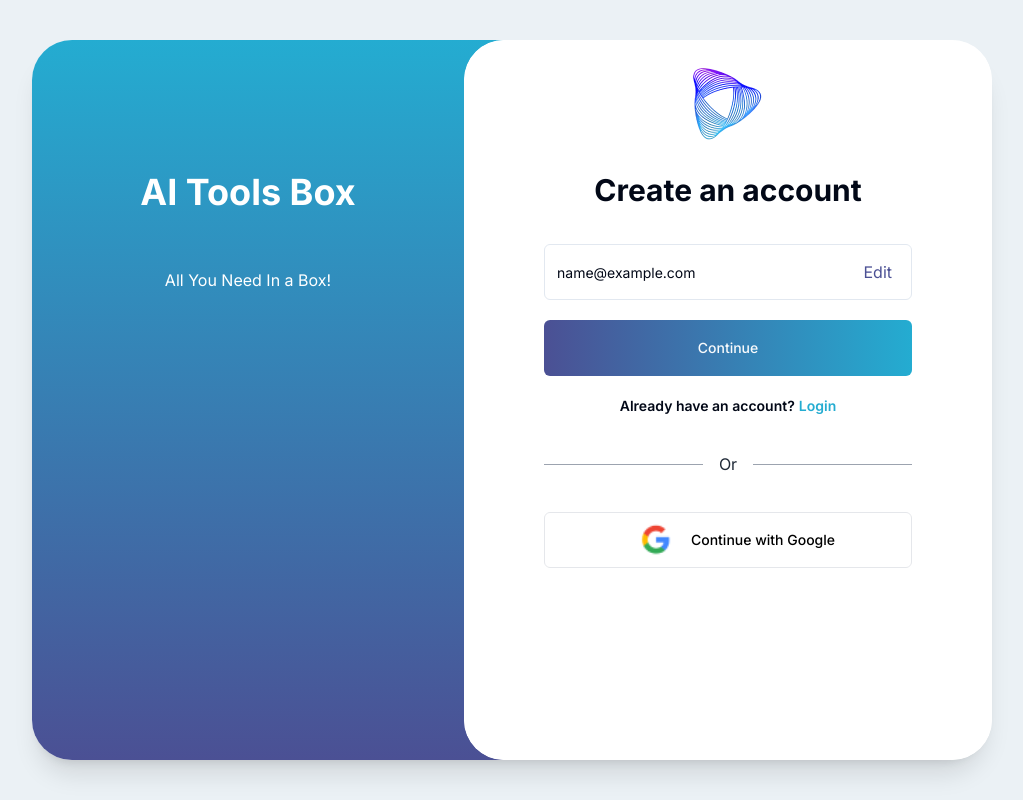
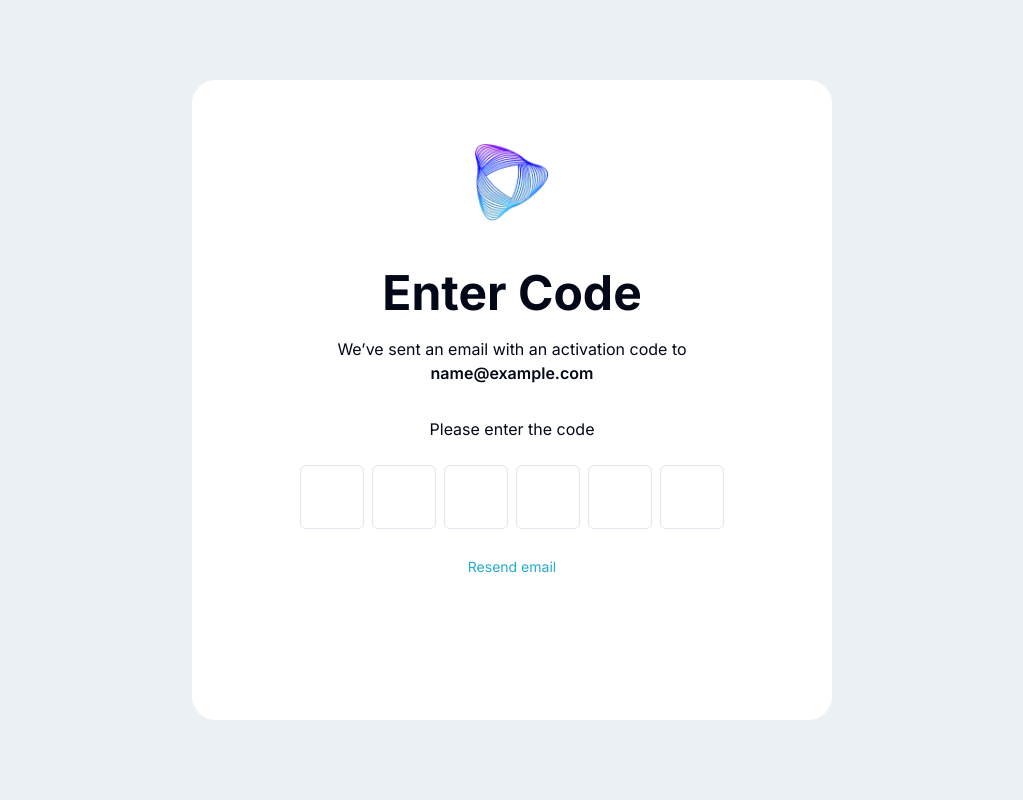
Before and after one commit to aminupy/AIToolsBox, a Next.js app in the folder clients/WebApplication/: page /signup in a window 1280 px wide. Both pictures are taken after typing "name@example.com" into the empty fields and a click on the button "Continue". Shown: the whole page, without its empty margins (128-1151 px from the left). Built offline with nearby package versions, Linux system fonts and the light colour scheme.

Commit message:
Add Additional Information page

```diff
--- a/clients/WebApplication/src/app/(auth)/components/Form.tsx
+++ b/clients/WebApplication/src/app/(auth)/components/InitialForm.tsx
@@ -9,6 +9,7 @@ import { useRouter } from "next/navigation";
 import useUserStore from "@/lib/store/userStore";
 import { Dispatch, SetStateAction } from "react";
 import Link from "next/link";
+import { SignUpState } from "@/types";
 
 type Inputs = {
   email: string;
@@ -17,10 +18,10 @@ type Inputs = {
 
 interface FormProps {
   formName: string;
-  setSignUpState?: Dispatch<SetStateAction<"initial" | "email-verification">>;
+  setSignUpState?: Dispatch<SetStateAction<SignUpState>>;
 }
 
-export default function Form({ setSignUpState, formName }: FormProps) {
+export default function InitalForm({ setSignUpState, formName }: FormProps) {
   const { setEmail } = useUserStore();
   const router = useRouter();
   const [isEmailValid, setIsEmailValid] = useState(false);
@@ -45,13 +46,16 @@ export default function Form({ setSignUpState, formName }: FormProps) {
     if (!emailPattern.test(email)) {
       setError("email", {
         type: "manual",
-        message: "Invalid email format",
+        message: "Please enter a valid email address.",
       });
       setIsEmailValid(false);
       return;
     }
     setEmail(email);
     setIsEmailValid(true);
+    if (formName == "signup") {
+      setSignUpState!("email-verification");
+    }
   };
 
   const checkPassword = (password: string) => {
@@ -99,7 +103,7 @@ export default function Form({ setSignUpState, formName }: FormProps) {
               type="email"
               placeholder="Email Address"
               className={`h-14 ${errors.email ? "border-red-600" : ""}`}
-              readOnly={isEmailValid}
+              readOnly={isEmailValid && formName === "login"}
               {...register("email")}
             />
             {errors.email && (
@@ -107,13 +111,15 @@ export default function Form({ setSignUpState, formName }: FormProps) {
                 {errors.email.message}
               </p>
             )}
-            {isEmailValid && (
+            {isEmailValid && formName === "login" ? (
               <div
                 onClick={handleEmailChange}
                 className="absolute top-0 right-0 text-purple mt-4 mr-5 cursor-pointer"
               >
                 Edit
               </div>
+            ) : (
+              ""
             )}
           </div>
         </div>
--- a/clients/WebApplication/src/app/(auth)/login/page.tsx
+++ b/clients/WebApplication/src/app/(auth)/login/page.tsx
@@ -1,5 +1,5 @@
 import Image from "next/image";
-import Form from "../components/Form";
+import InitalForm from "../components/InitialForm";
 
 export default function Login() {
   return (
@@ -11,7 +11,7 @@ export default function Login() {
           </div>
           <h2 className="text-4xl font-bold mt-7">Welcome back</h2>
           <div className="w-80 sm:w-[30rem] mg:w-80 lg:w-[23rem] 2xl:w-[28rem]">
-            <Form formName="login" />
+            <InitalForm formName="login" />
           </div>
         </div>
       </div>
--- /dev/null
+++ b/clients/WebApplication/src/app/(auth)/signup/components/AdditionalInfo.tsx
@@ -0,0 +1,93 @@
+import Image from "next/image";
+import { Input } from "@/components/ui/input";
+import { Button } from "@/components/ui/button";
+import { Dispatch, SetStateAction } from "react";
+import { SubmitHandler, useForm } from "react-hook-form";
+import { SignUpState } from "@/types";
+
+interface AdditionalInfoProps {
+  setSignUpState?: Dispatch<SetStateAction<SignUpState>>;
+}
+
+type Inputs = {
+  firstName: string;
+  lastName: string;
+};
+
+export default function AdditionalInfo({
+  setSignUpState,
+}: AdditionalInfoProps) {
+  const {
+    register,
+    handleSubmit,
+    setError,
+    formState: { errors },
+  } = useForm<Inputs>();
+
+  const onSubmit: SubmitHandler<Inputs> = (data: any) => {
+    const { firstName, lastName } = data;
+
+    if (!firstName || !lastName) {
+      if (!firstName) {
+        setError("firstName", {
+          type: "manual",
+          message: "First name is required",
+        });
+      }
+
+      if (!lastName) {
+        setError("lastName", {
+          type: "manual",
+          message: "Last name is required",
+        });
+      }
+
+      return;
+    }
+
+    setSignUpState && setSignUpState("password");
+  };
+
+  return (
+    <main className="h-full w-full flex justify-center items-center">
+      <div className="h-full w-[40rem] sm:h-[40rem] bg-white sm:rounded-3xl flex justify-center pt-16">
+        <div className="flex flex-col gap-10 items-center">
+          <Image src="/Logo.png" height={75} width={75} alt="Logo" />
+          <div className="flex flex-col gap-5 items-center">
+            <h2 className="text-3xl sm:text-4xl font-bold">
+              Tell us about you
+            </h2>
+            <form
+              className="w-80 xs:w-[23rem] sm:w-96 flex flex-col gap-5 mt-8"
+              onSubmit={handleSubmit(onSubmit)}
+            >
+              <Input
+                type="text"
+                placeholder="First Name"
+                className={`h-14 ${errors.firstName ? "border-red-600" : ""}`}
+                {...register("firstName")}
+              />
+              {errors.firstName && (
+                <p className="font-semibold text-xs text-red-500 pl-1">
+                  {errors.firstName.message}
+                </p>
+              )}
+              <Input
+                type="text"
+                placeholder="Last Name"
+                className={`h-14 ${errors.lastName ? "border-red-600" : ""}`}
+                {...register("lastName")}
+              />
+              {errors.lastName && (
+                <p className="font-semibold text-xs text-red-500 pl-1">
+                  {errors.lastName.message}
+                </p>
+              )}
+              <Button className="h-14 bg-gradient-90 mt-6">Continue</Button>
+            </form>
+          </div>
+        </div>
+      </div>
+    </main>
+  );
+}
--- a/clients/WebApplication/src/app/(auth)/signup/components/EmailVerification.tsx
+++ b/clients/WebApplication/src/app/(auth)/signup/components/EmailVerification.tsx
@@ -1,8 +1,10 @@
 "use client";
 import Image from "next/image";
+import { useState } from "react";
 import { REGEXP_ONLY_DIGITS_AND_CHARS } from "input-otp";
 import useUserStore from "@/lib/store/userStore";
 import { Dispatch, SetStateAction } from "react";
+import { SignUpState } from "@/types";
 
 import {
   InputOTP,
@@ -11,15 +13,31 @@ import {
 } from "@/components/ui/input-otp";
 
 interface EmailVerificationProps {
-  setSignUpState: Dispatch<SetStateAction<"initial" | "email-verification">>;
+  setSignUpState: Dispatch<SetStateAction<SignUpState>>;
 }
 
 export default function EmailVerification({
   setSignUpState,
 }: EmailVerificationProps) {
   const { email } = useUserStore();
+  const [otp, setOtp] = useState("");
+
+  const handleOtpChange = (value: string) => {
+    setOtp(value);
+    if (value.length === 6) {
+      verifyOtp(value);
+    }
+  };
+
+  const verifyOtp = (otp: string) => {
+    console.log("Verifying OTP:", otp);
+    if (otp === "123456") {
+      setSignUpState("additional-info");
+    }
+  };
+
   return (
-    <div className="h-full w-full flex justify-center items-center">
+    <main className="h-full w-full flex justify-center items-center">
       <div className="h-full w-[40rem] sm:h-[40rem] bg-white sm:rounded-3xl flex justify-center pt-16">
         <div className="flex flex-col gap-12 items-center">
           <Image src="/Logo.png" height={75} width={75} alt="Logo" />
@@ -31,7 +49,11 @@ export default function EmailVerification({
             </p>
             <div className="flex flex-col items-center gap-6 mt-3">
               <p>Please enter the code</p>
-              <InputOTP maxLength={6} pattern={REGEXP_ONLY_DIGITS_AND_CHARS}>
+              <InputOTP
+                maxLength={6}
+                pattern={REGEXP_ONLY_DIGITS_AND_CHARS}
+                onChange={handleOtpChange}
+              >
                 <InputOTPGroup>
                   <InputOTPSlot index={0} />
                 </InputOTPGroup>
@@ -56,6 +78,6 @@ export default function EmailVerification({
           </div>
         </div>
       </div>
-    </div>
+    </main>
   );
 }
--- /dev/null
+++ b/clients/WebApplication/src/app/(auth)/signup/components/Password.tsx
@@ -0,0 +1,3 @@
+export default function Password() {
+  return <main className="h-screen">Password</main>;
+}
--- a/clients/WebApplication/src/app/(auth)/signup/components/SignUp.tsx
+++ b/clients/WebApplication/src/app/(auth)/signup/components/SignUp.tsx
@@ -1,9 +1,10 @@
 import Image from "next/image";
 import { Dispatch, SetStateAction } from "react";
-import Form from "../../components/Form";
+import InitalForm from "../../components/InitialForm";
+import { SignUpState } from "@/types";
 
 interface SignUpProps {
-  setSignUpState: Dispatch<SetStateAction<"initial" | "email-verification">>;
+  setSignUpState: Dispatch<SetStateAction<SignUpState>>;
 }
 
 export default function SignUp({ setSignUpState }: SignUpProps) {
@@ -37,7 +38,7 @@ export default function SignUp({ setSignUpState }: SignUpProps) {
                 <h2 className="text-3xl sm:text-4xl mg:text-3xl 2xl:text-4xl font-bold">
                   Create an account
                 </h2>
-                <Form setSignUpState={setSignUpState} formName="signup" />
+                <InitalForm setSignUpState={setSignUpState} formName="signup" />
               </div>
             </div>
           </div>
--- a/clients/WebApplication/src/app/(auth)/signup/page.tsx
+++ b/clients/WebApplication/src/app/(auth)/signup/page.tsx
@@ -1,9 +1,10 @@
 "use client";
 import SignUp from "./components/SignUp";
 import EmailVerification from "./components/EmailVerification";
+import AdditionalInfo from "./components/AdditionalInfo";
+import Password from "./components/Password";
 import { useState } from "react";
-
-type SignUpState = "initial" | "email-verification";
+import { SignUpState } from "@/types";
 
 export default function SignUpPage() {
   const [signUpState, setSignUpState] = useState<SignUpState>("initial");
@@ -13,6 +14,12 @@ export default function SignUpPage() {
       {signUpState === "email-verification" && (
         <EmailVerification setSignUpState={setSignUpState} />
       )}
+      {signUpState === "additional-info" && (
+        <AdditionalInfo setSignUpState={setSignUpState} />
+      )}
+      {signUpState === "password" && (
+        <Password />
+      )}
     </main>
   );
 }
--- /dev/null
+++ b/clients/WebApplication/src/types/auth.ts
@@ -0,0 +1,5 @@
+export type SignUpState =
+  | "initial"
+  | "email-verification"
+  | "additional-info"
+  | "password";
--- /dev/null
+++ b/clients/WebApplication/src/types/index.ts
@@ -0,0 +1 @@
+export * from "./auth";
--- a/clients/WebApplication/tailwind.config.ts
+++ b/clients/WebApplication/tailwind.config.ts
@@ -18,6 +18,8 @@ const config = {
       },
     },
     screens: {
+      xs: "450px",
+
       sm: "640px",
       // => @media (min-width: 640px) { ... }
 
```
